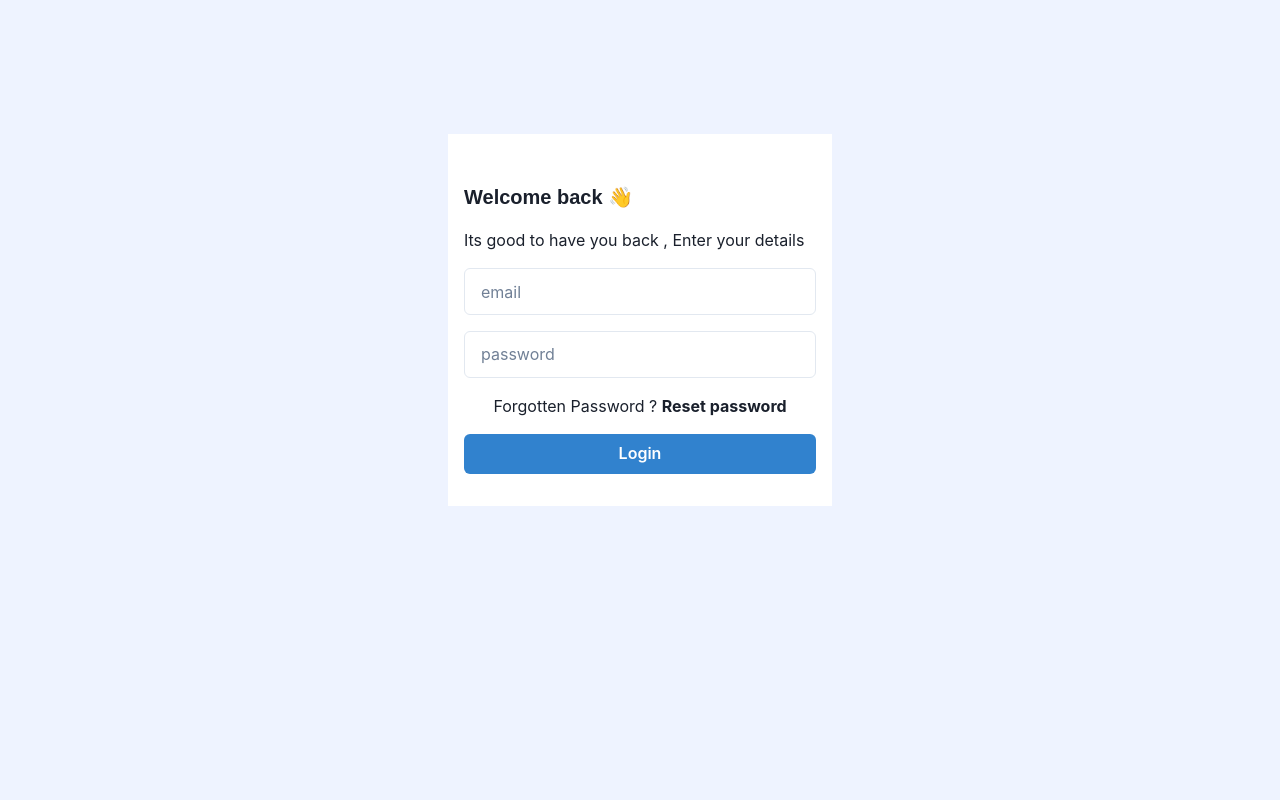
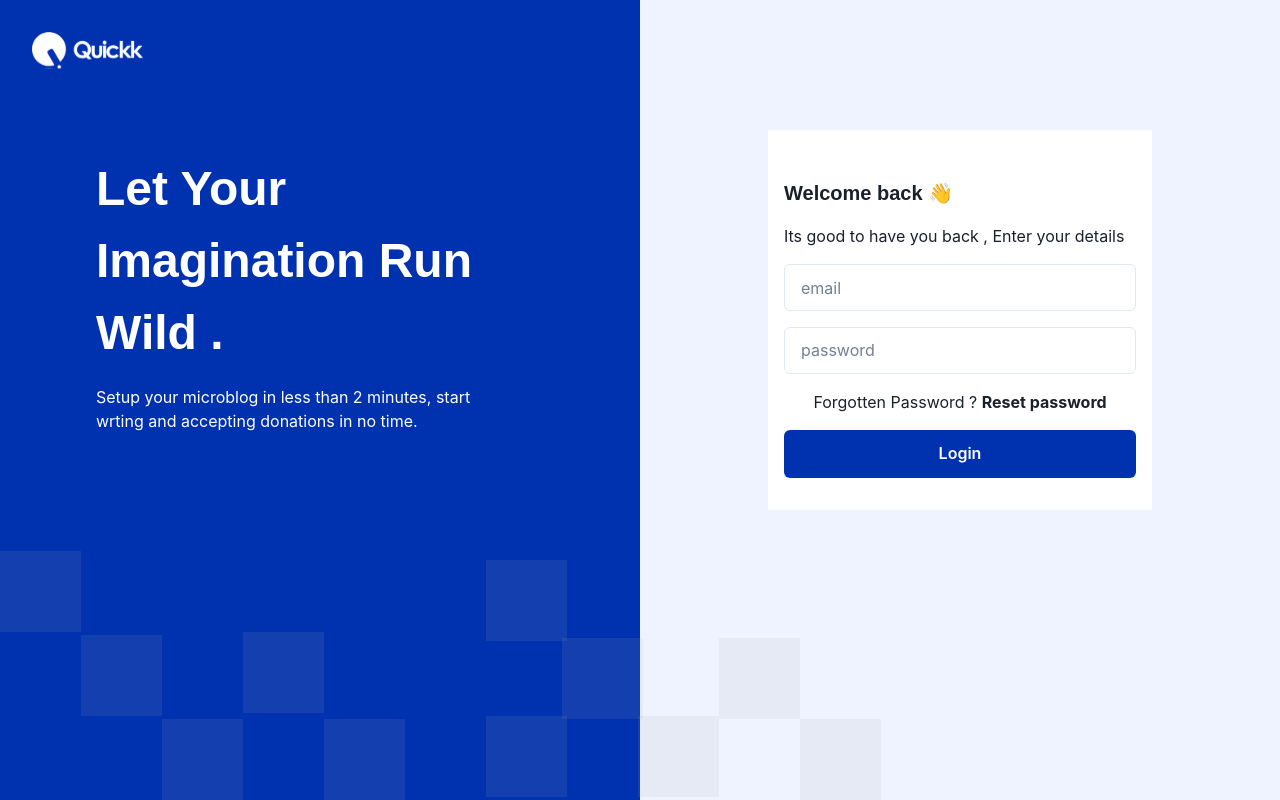
Before and after one commit to akinloluwami/quickk, a React (Vite) app: page /login in a window 1280 px wide. Built offline with nearby package versions, Linux system fonts and the light colour scheme; a web font is replaced by a local one.

Commit message:
feat: made update on Layout

```diff
--- a/src/Layouts/AuthLayout.jsx
+++ b/src/Layouts/AuthLayout.jsx
@@ -1,27 +1,45 @@
-import { Box , Center, Flex } from "@chakra-ui/react";
+import { Box , Flex } from "@chakra-ui/react";
 import Logo from "../components/minor/Logo";
-import { Link } from "react-router-dom";
-
+import Pattern from './pattern.svg';
+import { Text } from "@chakra-ui/react";
+import ContainerLayout from './ContainerLayout.jsx/ContainerLayout';
 const AuthLayout = ({ children }) => {
 
 
     return (
         <>
 
-            <Flex bg={'var(--bg)'} >
-                <Box bg={'#000'}  width={['50%']} height = {'100vh'} display={['none' , 'none']}>
+            <Flex>
+                <Box bg={'var(--primary-color)'} overflowX='hidden' width={['50%']} height = {'100vh'} display={['none' , 'block']}>
 
                     <Box p='2em'>
                         <Logo/>
                     </Box>
 
+                    <ContainerLayout>
+                        <Box display={'flex'} h={'50vh'} alignContent={'center'} alignItems='center' >
+
+                            <Box px='1em'>
+
+                                <Text fontWeight={'black'} fontFamily={'var(--primary-font)'} fontSize='5xl' color={'#fff'}>Let Your Imagination Run Wild .</Text>
+                                <Text pr='2em' my={'1em'} color={'#fff'}>Setup your microblog in less than 2 minutes,
+                                    start wrting and accepting donations in no time.
+                                 </Text>
+
+                            </Box>
+
+                        </Box>
+                    </ContainerLayout>
+
+                    <Box position={'absolute'} bottom='0'>
+                        <img src={Pattern} alt="pattern" />
+                    </Box>
+
                 </Box>
 
-                <Box bg={'var(--bg)'} width={['100%','50%']} h='100vh' margin={'auto'}>
-
+                <Box bg={'var(--bg)'} width={['100%','50%']} h='100vh'>
 
                     {children}
-
 
                 </Box>
             </Flex>
--- a/src/components/major/Buttons.jsx
+++ b/src/components/major/Buttons.jsx
@@ -6,9 +6,10 @@ import { Button } from "@chakra-ui/react";
         <>
 
             <Button width={width} onChange={onChange} border={border}
-                bg={bg}  variant={variant}
+                bg={'var(--primary-color)'}  variant={variant}
                  borderRadius={borderRadius} color={color}
                  colorScheme={'blue'}
+                 py='1.5em'
             >
                 {value}
             </Button>
--- a/src/components/minor/Hero.jsx
+++ b/src/components/minor/Hero.jsx
@@ -4,6 +4,7 @@ import Buttons from '../major/Buttons';
 import Logo from './Logo';
 import {FaBars} from 'react-icons/fa';
 import Memojie from '../Avater.svg';
+import { Link } from 'react-router-dom';
 
 const Hero = () => {
 
@@ -31,7 +32,9 @@ const Hero = () => {
 
                                 <Text my={'2em'} textAlign={'center'}> Build a blog in 2 seconds  </Text>
                             </Box>
-                            <Buttons value={'Get Started'} bg={'blue.500'} />
+                            <Link to='/login'>
+                                <Buttons value={'Get Started'} bg={'blue.500'} />
+                            </Link>
                          </Flex>
                     </ContainerLayout>
 
--- a/src/index.css
+++ b/src/index.css
@@ -5,4 +5,5 @@
   --primary-font: 'Clash Display', sans-serif;
   --secondary-font: 'Nunito', sans-serif;
   --bg: #EEF3FF;
+  --primary-color: #0031AF;
 }
```
Also changed, not shown: src/Layouts/pattern.svg (added).
